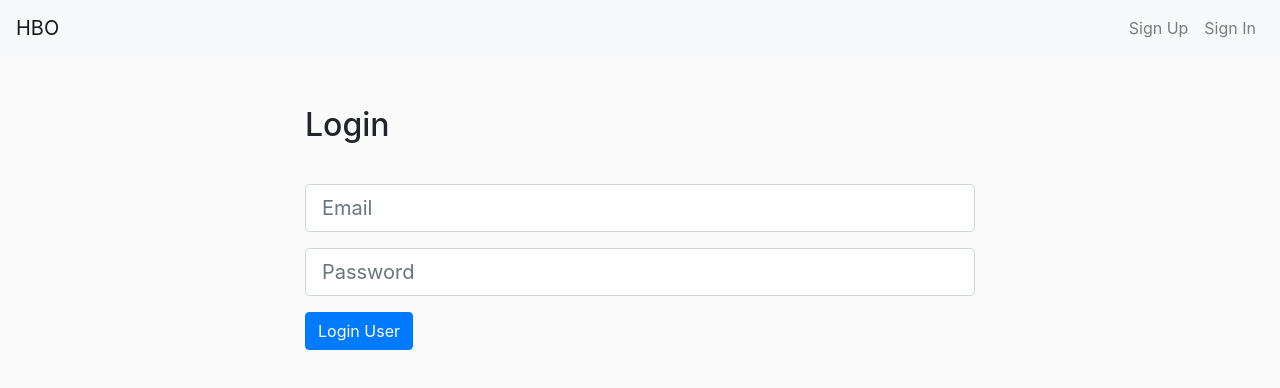
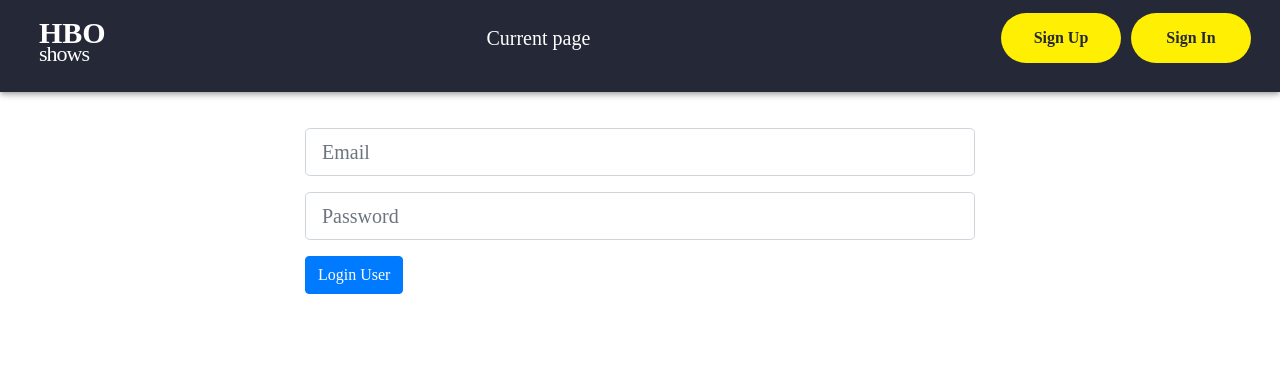
Before and after one commit to olehmelnyk/hbo, a React (Create React App) app in the folder frontend/: page /login in a window 1280 px wide. Shown: the top 388 px of the page. Built offline with nearby package versions, Linux system fonts and the light colour scheme.

Commit message:
landing page frontend

```diff
--- a/frontend/src/components/Main/Landing/index.jsx
+++ b/frontend/src/components/Main/Landing/index.jsx
@@ -2,9 +2,9 @@
     This page renders list of featured tv-shows ("priority: true")
 */
 import React from "react";
-import { Paper, Typography } from "@material-ui/core";
+import { Paper, Typography, Card, CardContent, CardActionArea, CardActions, Button } from "@material-ui/core";
 import { show as showApi } from "../../../api/hbo";
-
+import './landing.css';
 // const Landing = () => <div>Landing Page</div>;
 class Landing extends React.Component {
   state = {
@@ -29,21 +29,70 @@ class Landing extends React.Component {
     return (
       <Paper
         style={{
-          margin: "24px auto",
+          margin: "135px auto",
           padding: "24px",
           maxWidth: 960
         }}
       >
         <Typography component="h1" variant="h4">
-          Landing Page with featured-only TV-Shows
+          {/*  Landing Page with featured-only TV-Shows */}
         </Typography>
+
         <Typography>
           {shows && shows.length ? (
-            /* here you have data from server */
-            <pre>{JSON.stringify(shows, null, 4)}</pre>
+            shows.map(show => (
+              <div class="show-container">
+
+                <img class="backdrop-image" src={show.image.backdrop} alt="backdrop-image" />
+
+                <div class="card-container">
+
+                  <Card className="backdrop-image-container" style={{
+                    backgroundColor: 'transparent'
+                  }}>
+
+                    <CardContent className="landing-show-container">
+
+                      <div className="genres-cont">
+                        <Typography className="genres" component="p">{show.genres}</Typography>
+                      </div>
+
+                      <Typography className="title" gutterBottom component="h2">{show.title}</Typography>
+
+                      <div className="subtitle-cont">
+                        <Typography className="subtitle" component="p">{show.subtitle}</Typography>
+                      </div>
+
+                      <Typography className="seasons-and-episodes" component="p">
+                        <p>{show.numberOfSeasons} seasons</p>
+                        <hr/>
+                        <p>{show.numberOfEpisodes} episodes</p>
+                      </Typography>
+
+
+
+
+                    </CardContent>
+
+                  </Card>
+
+                  {/* <Button className="learn-more-button">
+                    <Typography className="learn-more" component="p">Learn More</Typography>
+                    </Button>*/}
+
+                </div>
+
+
+              </div>
+
+              /* here you have data from server
+                <pre>{JSON.stringify(show, null, 4)}</pre>
+              */
+            ))
+
           ) : (
-            "No shows - nothing to display :("
-          )}
+              "No shows - nothing to display :("
+            )}
         </Typography>
       </Paper>
     );
--- /dev/null
+++ b/frontend/src/components/Main/Landing/landing.css
@@ -0,0 +1,105 @@
+body, html {
+  height: 100%;
+  margin: 0;
+}
+button{
+  outline: none;
+}
+.show-container{
+  position: relative;
+  margin: 10px;
+}
+.backdrop-image{
+  width: 900px;
+  filter: blur(3px);
+  -webkit-filter: blur(3px);
+}
+.show-container:hover{
+  opacity: .8;
+}
+.card-container{
+  display: flex;
+  justify-content: space-between;
+  flex-direction: row;
+  position: absolute;
+  z-index: 2;
+  top: 0;
+  width: 900px;
+  height: 506px;
+  background-color: rgba(0, 0, 0, .4);
+}
+.backdrop-image-container{
+  width: 100%;
+  display: flex;
+  justify-content: center;
+  align-items: center;
+}
+.landing-show-container{
+  width: 100%;
+  display: flex;
+  justify-content: center;
+  align-items: center;
+  flex-direction: column;
+  color: #fff;
+}
+.genres{
+  font-family: Poppins;
+  font-size: 20px;
+  font-weight: bold;
+  color: #252837;
+  padding: 2px 10px;
+  background-color: #fff;
+}
+.title{
+  font-family: Poppins;
+  font-size: 42px;
+  color: #fff;
+  text-transform: uppercase;
+  font-weight: bold;
+  margin: 5px 10px 25px 10px;
+}
+.seasons-and-episodes{
+  font-family: Poppins;
+  font-size: 20px;
+  color: #fff;
+  padding: 2px 10px;
+  display: flex;
+  align-items: center;
+}
+.seasons-and-episodes p{
+  margin: 2px 12px;
+}
+.seasons-and-episodes hr{
+  height: 26px;
+}
+.subtitle-cont{
+  width: 750px;
+}
+.subtitle{
+  font-family: Helvetica;
+  font-size: 15px;
+  color: #fff;
+  padding: 10px;
+}
+.genres-cont{
+  display: flex;
+  flex-direction: row;
+  align-items: flex-start;
+}
+.learn-more-button{
+  background-color: rgba(0, 0, 0, .4);
+  min-width: 250px;
+  min-height: 100px;
+  padding: 20px;
+  border-radius: 0px;
+}
+.learn-more-button span{
+  display: flex;
+  justify-content: flex-end;
+  flex-direction: column;
+}
+.learn-more{
+  font-family: Helvetica;
+  color: #fff;
+  font-size: 12px;
+}
--- a/frontend/src/components/Main/Show/ShowList/index.jsx
+++ b/frontend/src/components/Main/Show/ShowList/index.jsx
@@ -5,10 +5,6 @@ import React from "react";
 import {
   Paper,
   Typography,
-  AppBar,
-  Toolbar,
-  Button,
-  InputBase
 } from "@material-ui/core";
 import "./show-list.css";
 
@@ -41,26 +37,6 @@ class ShowList extends React.Component {
 
     return (
       <div className="container">
-        <AppBar
-          style={{
-            backgroundColor: "#252837"
-          }}
-        >
-          <Toolbar className="toolbar">
-            <div className="search-container">
-              <InputBase placeholder="Search…" />
-            </div>
-
-            <div className="shows-container">
-              <h1 className="header">SHOWS</h1>
-            </div>
-
-            <div className="buttons-container">
-              <Button className="login">Login</Button>
-              <Button className="sign-up">Sign up</Button>
-            </div>
-          </Toolbar>
-        </AppBar>
 
         {shows.length > 0 ? (
           shows.map(show => (
--- a/frontend/src/components/Navbar/index.jsx
+++ b/frontend/src/components/Navbar/index.jsx
@@ -1,10 +1,15 @@
-import "bootstrap/dist/css/bootstrap.min.css";
-
 import React, { Component } from "react";
 import { Link } from "react-router-dom";
 import { connect } from "react-redux";
 import { logoutUser } from "../../actions/authentication";
 import { withRouter } from "react-router-dom";
+import {
+  AppBar,
+  Toolbar,
+  Button,
+  InputBase
+} from "@material-ui/core";
+import './navbar.css';
 
 class Navbar extends Component {
   onLogout = event => {
@@ -17,8 +22,8 @@ class Navbar extends Component {
     const { isAuthenticated, user } = this.props.auth;
 
     const authLinks = (
-      <ul className="navbar-nav ml-auto">
-        <div className="nav-link" onClick={this.onLogout}>
+      <ul className="">
+        <div className="" onClick={this.onLogout}>
           <img
             src={user.avatar}
             alt={user.name}
@@ -32,14 +37,14 @@ class Navbar extends Component {
     );
 
     const guestLinks = (
-      <ul className="navbar-nav ml-auto">
-        <li className="nav-item">
-          <Link className="nav-link" to="/register">
+      <ul className="list">
+        <li className="item">
+          <Link className="link" to="/register">
             Sign Up
           </Link>
         </li>
-        <li className="nav-item">
-          <Link className="nav-link" to="/login">
+        <li className="">
+          <Link className="link" to="/login">
             Sign In
           </Link>
         </li>
@@ -47,14 +52,48 @@ class Navbar extends Component {
     );
 
     return (
-      <nav className="navbar navbar-expand-lg navbar-light bg-light">
-        <Link className="navbar-brand" to="/">
-          HBO
-        </Link>
-        <div className="collapse navbar-collapse">
-          {isAuthenticated ? authLinks : guestLinks}
-        </div>
-      </nav>
+
+      <AppBar
+        style={{
+          backgroundColor: "#252837"
+        }}
+      >
+        <Toolbar className="toolbar">
+          {/*<div className="search-container">
+              <InputBase placeholder="Search…" />
+            </div>*/}
+
+          <Link className="shows-container" to="/">
+            <h1 className="header" style={{
+              color: '#fff',
+              margin: '15px'
+            }}>
+            <p style={{
+              fontSize: '30px',
+              fontWeight: 'bold',
+              margin: '0'
+            }}>HBO</p>
+            <p style={{
+              fontSize: '22px',
+              fontWeight: 'normal',
+              letterSpacing: '-1px',
+              margin: '0',
+              position: 'relative',
+              top: '-10px'
+            }}>shows</p>
+            </h1>
+          </Link>
+
+          <div className="current-page">
+            <p>Current page</p>
+          </div>
+
+          <div className="buttons-container">
+            {isAuthenticated ? authLinks : guestLinks}
+          </div>
+        </Toolbar>
+      </AppBar>
+
     );
   }
 }
--- /dev/null
+++ b/frontend/src/components/Navbar/navbar.css
@@ -0,0 +1,40 @@
+*{
+  font-family: 'Poppins';
+}
+a, li{
+  text-decoration: none;
+  list-style: none;
+}
+.toolbar{
+  display: flex;
+  justify-content: space-between;
+}
+.list{
+  display: flex;
+}
+.link:hover{
+  background-color: #fff;
+  color: #252837;
+}
+.link:active{
+  opacity: .5;
+  background-color: #fff;
+  color: #252837;
+}
+.link{
+  min-width: 120px;
+  min-height: 50px;
+  margin: 0 5px;
+  color: #252837;
+  background-color: #ffef02;
+  border-radius: 25px;
+  font-weight: bold;
+  text-align: center;
+  display: flex;
+  justify-content: center;
+  align-items: center;
+}
+.current-page{
+  font-weight: normal;
+  font-size: 20px;
+}
--- a/frontend/src/theme.js
+++ b/frontend/src/theme.js
@@ -22,6 +22,11 @@ const theme = createMuiTheme({
       text: {
         color: grey[50]
       }
+    },
+    MuiPaper: {
+      elevation1:{
+        WebkitBoxShadow: 'none'
+      }
     }
   }
 });
```
Also changed, not shown: 2 other files (tests, documents, lock files or other folders).
